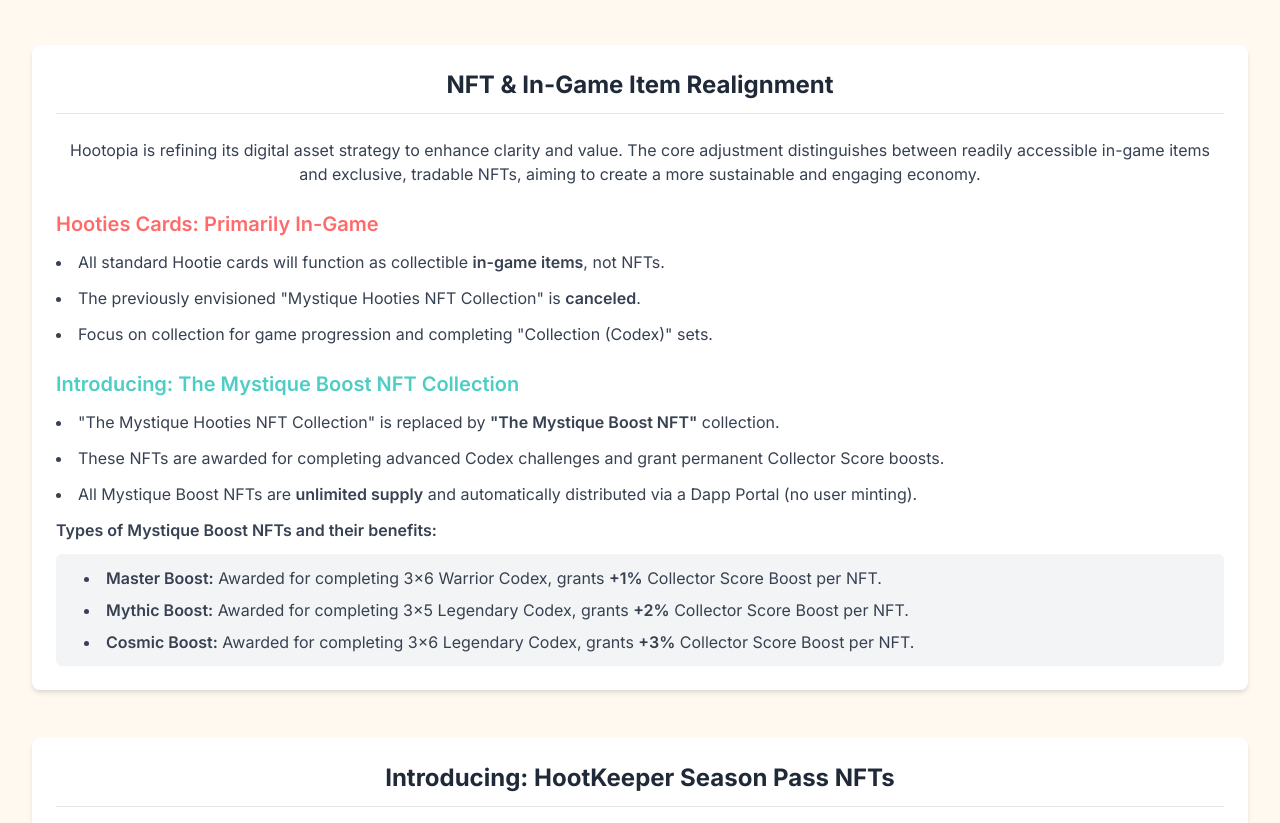
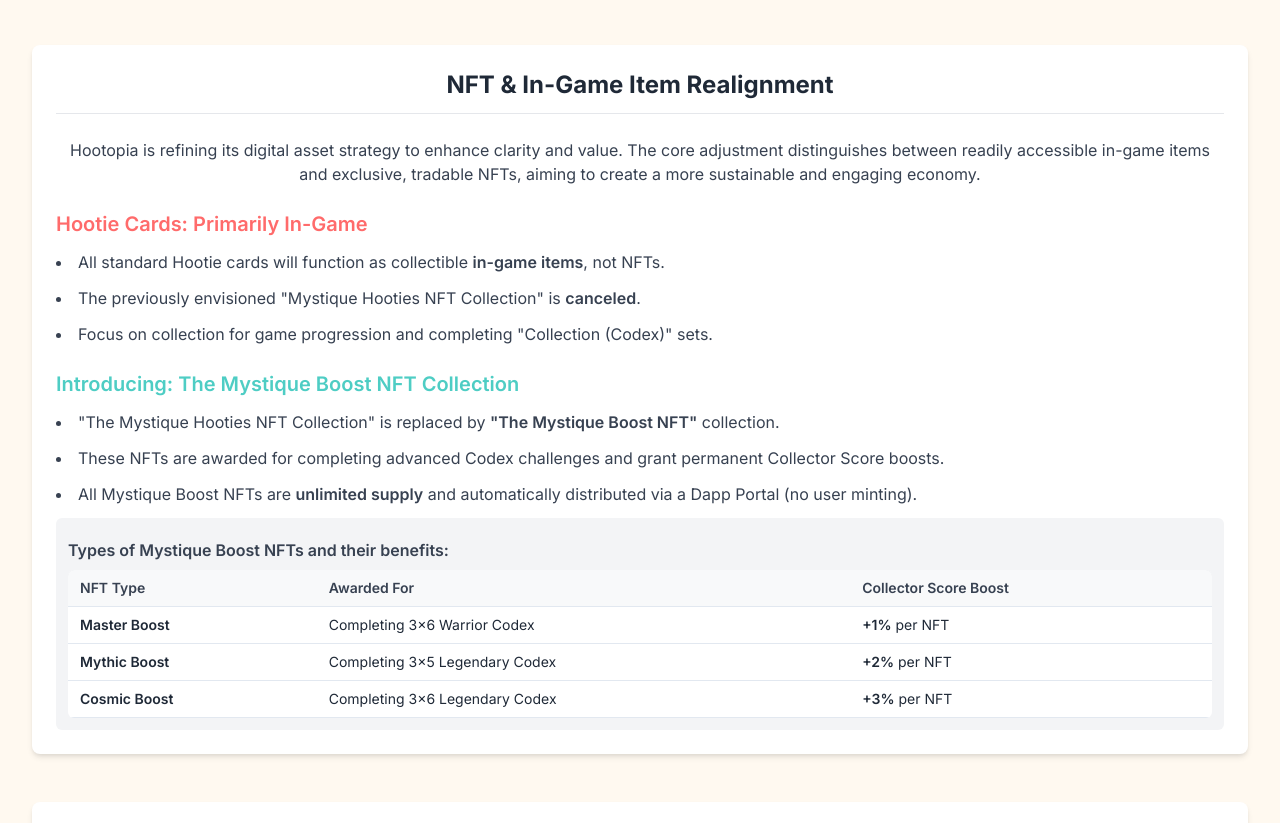
Before and after one commit to monomind-studio/hootopia-gdd, a plain HTML site: page index.html in a window 1280 px wide. Shown: the part 127-950 px from the top of the page. Drawn offline with nearby package versions, Linux system fonts and the light colour scheme.

Commit message:
tabulated

```diff
--- a/index.html
+++ b/index.html
@@ -119,7 +119,7 @@
                 <h2 class="text-2xl font-bold text-gray-800 mb-6 text-center border-b pb-3">NFT & In-Game Item Realignment</h2>
                 <p class="text-gray-700 mb-6 text-center">Hootopia is refining its digital asset strategy to enhance clarity and value. The core adjustment distinguishes between readily accessible in-game items and exclusive, tradable NFTs, aiming to create a more sustainable and engaging economy.</p>
                 <div class="grid gap-6"> <div>
-                        <h3 class="text-xl font-semibold mb-3 accent-text-coral">Hooties Cards: Primarily In-Game</h3>
+                        <h3 class="text-xl font-semibold mb-3 accent-text-coral">Hootie Cards: Primarily In-Game</h3>
                         <ul class="list-disc list-inside text-gray-700 space-y-3">
                             <li>All standard Hootie cards will function as collectible <strong class="font-semibold">in-game items</strong>, not NFTs.</li>
                             <li>The previously envisioned "Mystique Hooties NFT Collection" is <strong class="font-semibold">canceled</strong>.</li>
@@ -133,13 +133,36 @@
                             <li>These NFTs are awarded for completing advanced Codex challenges and grant permanent Collector Score boosts.</li>
                             <li>All Mystique Boost NFTs are <strong class="font-semibold">unlimited supply</strong> and automatically distributed via a Dapp Portal (no user minting).</li>
 
-                                <p class="font-semibold mt-2 mb-2">Types of Mystique Boost NFTs and their benefits:</p>
                                 <div class="bg-gray-100 p-3 rounded-md">
-                                    <ul class="list-disc list-inside ml-4 space-y-2">
-                                        <li><strong class="font-semibold">Master Boost:</strong> Awarded for completing 3x6 Warrior Codex, grants <strong class="font-semibold">+1%</strong> Collector Score Boost per NFT.</li>
-                                        <li><strong class="font-semibold">Mythic Boost:</strong> Awarded for completing 3x5 Legendary Codex, grants <strong class="font-semibold">+2%</strong> Collector Score Boost per NFT.</li>
-                                        <li><strong class="font-semibold">Cosmic Boost:</strong> Awarded for completing 3x6 Legendary Codex, grants <strong class="font-semibold">+3%</strong> Collector Score Boost per NFT.</li>
-                                    </ul>
+                                    <p class="font-semibold mt-2 mb-2">Types of Mystique Boost NFTs and their benefits:</p>
+                                    <div class="table-wrapper">
+                                        <table class="min-w-full bg-white rounded-md overflow-hidden">
+                                            <thead>
+                                                <tr class="bg-gray-200">
+                                                    <th class="py-2 px-3 text-left text-sm font-semibold text-gray-700">NFT Type</th>
+                                                    <th class="py-2 px-3 text-left text-sm font-semibold text-gray-700">Awarded For</th>
+                                                    <th class="py-2 px-3 text-left text-sm font-semibold text-gray-700">Collector Score Boost</th>
+                                                </tr>
+                                            </thead>
+                                            <tbody>
+                                                <tr class="border-b border-gray-200">
+                                                    <td class="py-2 px-3 text-sm text-gray-800"><strong class="font-semibold">Master Boost</strong></td>
+                                                    <td class="py-2 px-3 text-sm text-gray-800">Completing 3x6 Warrior Codex</td>
+                                                    <td class="py-2 px-3 text-sm text-gray-800"><strong class="font-semibold">+1%</strong> per NFT</td>
+                                                </tr>
+                                                <tr class="border-b border-gray-200">
+                                                    <td class="py-2 px-3 text-sm text-gray-800"><strong class="font-semibold">Mythic Boost</strong></td>
+                                                    <td class="py-2 px-3 text-sm text-gray-800">Completing 3x5 Legendary Codex</td>
+                                                    <td class="py-2 px-3 text-sm text-gray-800"><strong class="font-semibold">+2%</strong> per NFT</td>
+                                                </tr>
+                                                <tr>
+                                                    <td class="py-2 px-3 text-sm text-gray-800"><strong class="font-semibold">Cosmic Boost</strong></td>
+                                                    <td class="py-2 px-3 text-sm text-gray-800">Completing 3x6 Legendary Codex</td>
+                                                    <td class="py-2 px-3 text-sm text-gray-800"><strong class="font-semibold">+3%</strong> per NFT</td>
+                                                </tr>
+                                            </tbody>
+                                        </table>
+                                    </div>
                                 </div>
                             </li>
                         </ul>
@@ -489,7 +512,7 @@
                     title: { display: true, text: 'Premium League: Top 5 Reward %' },
                     tooltip: { callbacks: { title: tooltipTitleCallback } }
                 }
-            }z
+            }
         });
     </script>
 </body>
```
